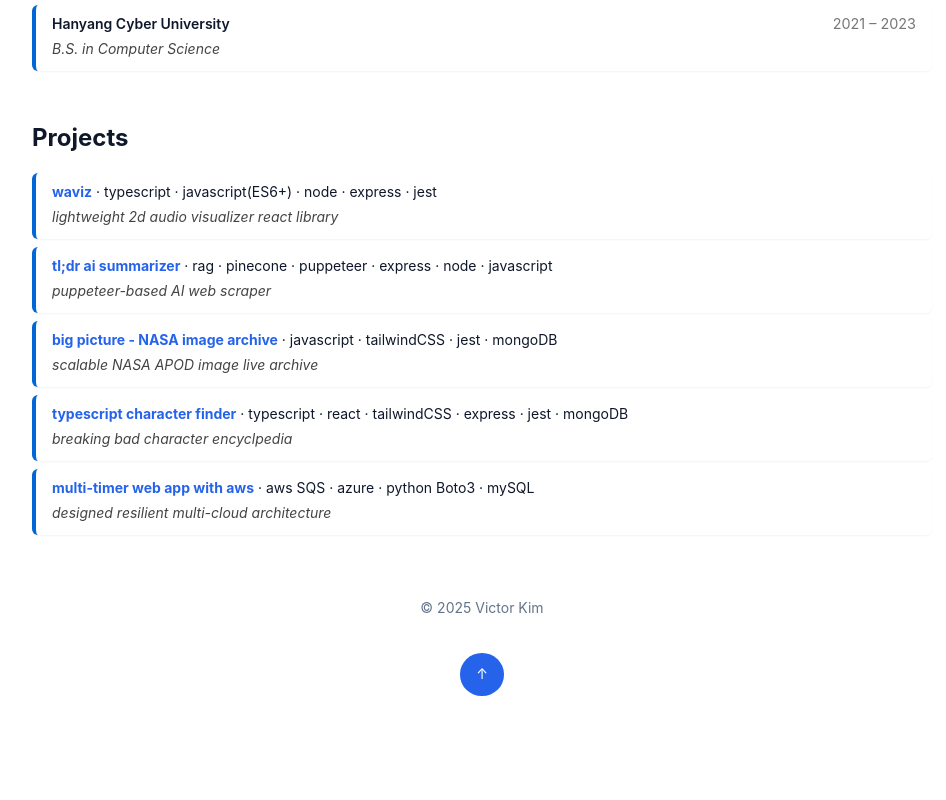
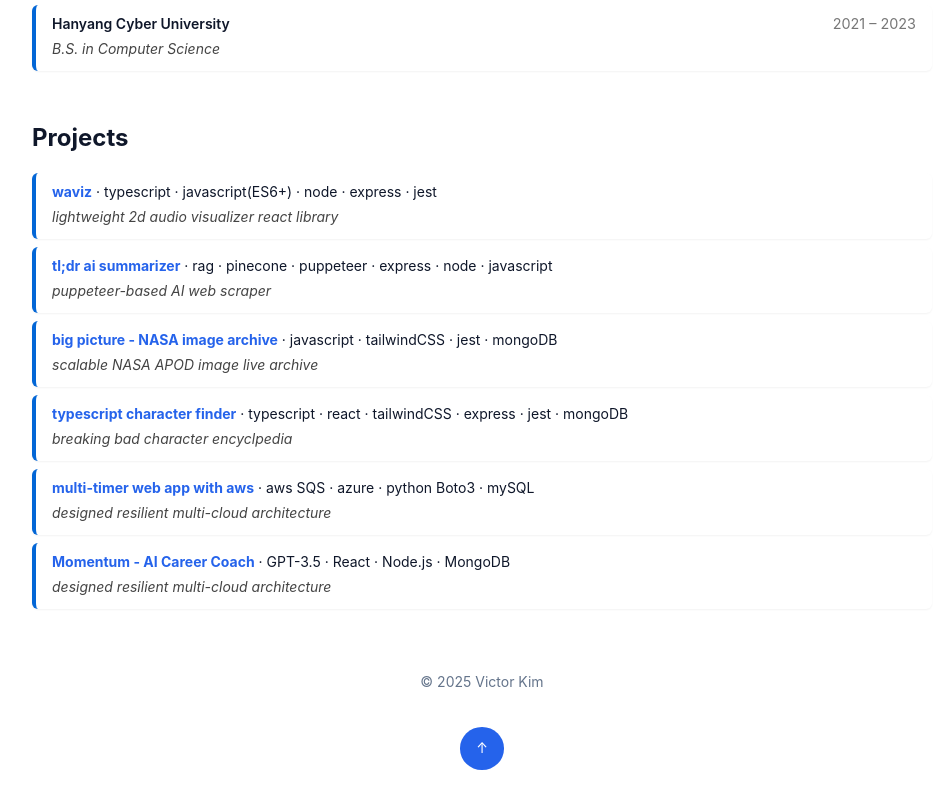
Before and after one commit to starsang45/myPortpolio, a Next.js app: page / in a window 1280 px wide. Shown: the part 884-1684 px from the top of the page, without its empty margins (158-1104 px from the left). Before the commit the page ends 1610 px from the top, so only its background shows below. Built offline with nearby package versions, Linux system fonts and the light colour scheme.

Commit message:
fixed:project

```diff
--- a/pages/index.js
+++ b/pages/index.js
@@ -173,7 +173,20 @@ export default function Home() {
   </div>
   <p className="project-desc">designed resilient multi-cloud architecture</p>
 </div>
-
+<div className="card project-card">
+  <div className="project-header">
+    <a
+      href="https://github.com/Momentum-YMCV/Momentum.git"
+      target="_blank"
+      rel="noopener noreferrer"
+      className="project-link"
+    >
+      Momentum - AI Career Coach
+    </a>
+    <span className="tech-inline"> · GPT-3.5 · React · Node.js · MongoDB</span>
+  </div>
+  <p className="project-desc">designed resilient multi-cloud architecture</p>
+</div>
 
   {/* 나머지 프로젝트도 같은 패턴으로 작성 */}
 </section>
```
